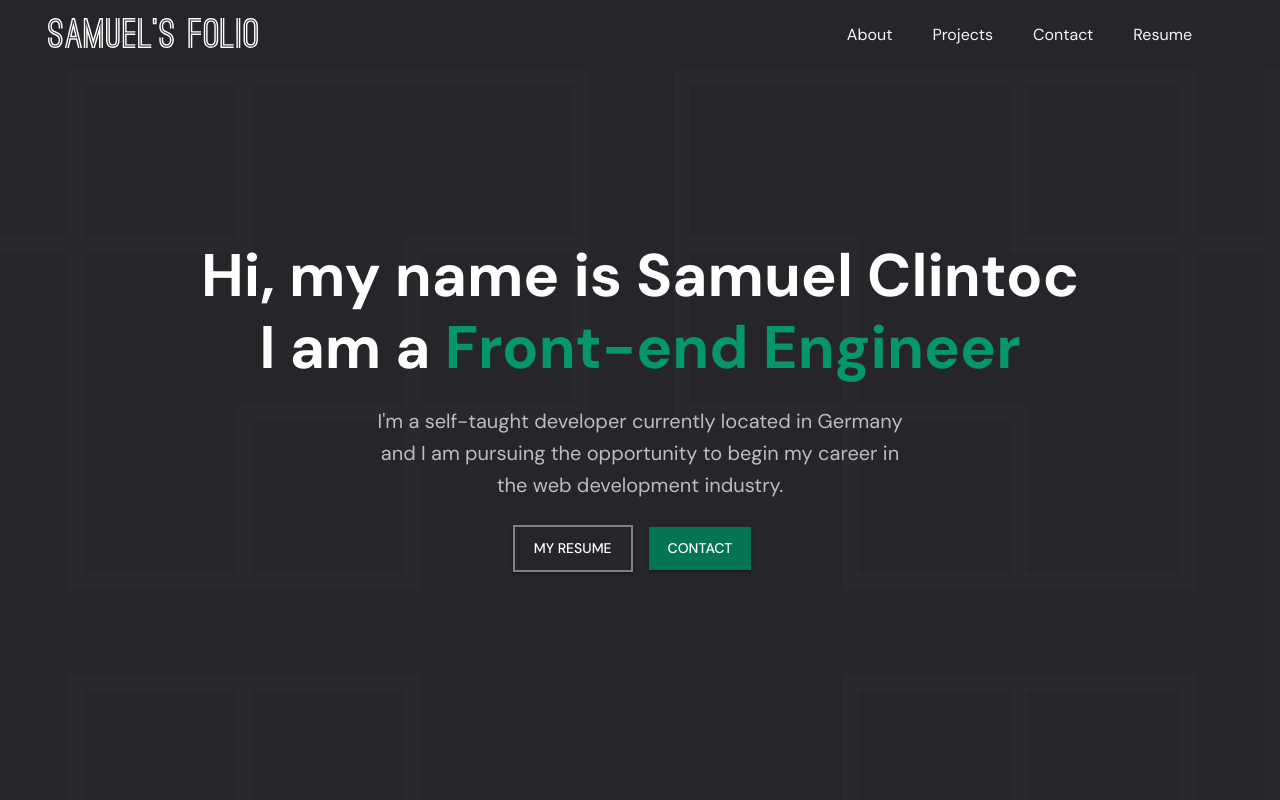
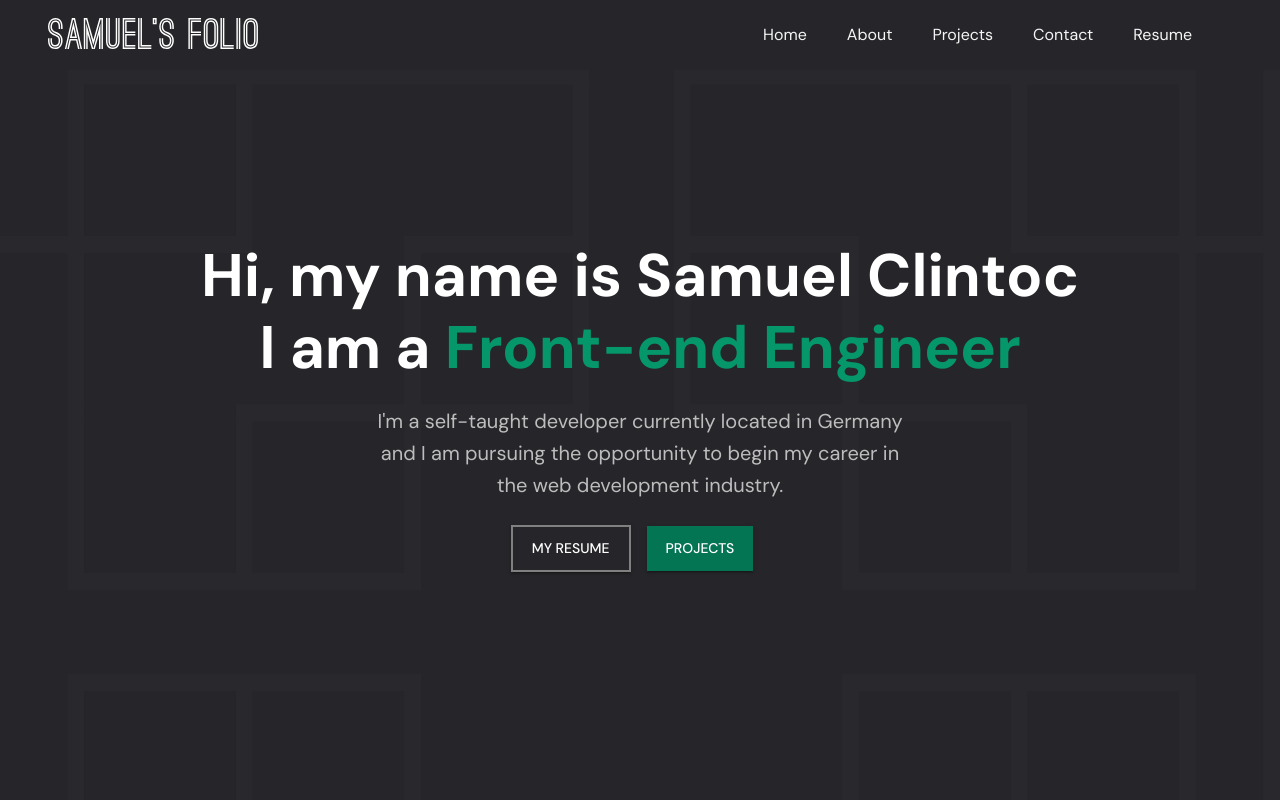
Before and after one commit to beswaax/portfolioWebsitePersonal, a Next.js app: page / in a window 1280 px wide. Shown: the top 800 px of the page. Built offline with nearby package versions, Linux system fonts and the light colour scheme.

Commit message:
added smooth transition and fixed typo issues

```diff
--- a/package.json
+++ b/package.json
@@ -19,6 +19,7 @@
     "nprogress": "^0.2.0",
     "prop-types": "latest",
     "react": "latest",
+    "react-anchor-link-smooth-scroll": "^1.0.12",
     "react-animate-on-scroll": "^2.1.5",
     "react-dom": "latest",
     "react-ga": "^3.3.0",
--- a/src/components/content/PortfolioItems.js
+++ b/src/components/content/PortfolioItems.js
@@ -142,8 +142,8 @@ export default function Blog() {
                 style={{ fontWeight: 400 }}
                 className={classes.desc}
               >
-                Here you can find a wide array of projects that I recently
-                created.
+                Here you can find a variety of projects that I have recently
+                created.{" "}
               </Typography>
             </Box>
           </Container>
--- a/src/components/footers/Footer4.js
+++ b/src/components/footers/Footer4.js
@@ -6,6 +6,7 @@ import Typography from "@material-ui/core/Typography";
 import Link from "../../Link";
 import IconButton from "@material-ui/core/IconButton";
 import LinkedInIcon from "@material-ui/icons/LinkedIn";
+import AnchorLink from "react-anchor-link-smooth-scroll";
 
 const useStyles = makeStyles((theme) => ({
   footer: {
@@ -69,6 +70,12 @@ const useStyles = makeStyles((theme) => ({
       backgroundColor: "#202023",
     },
   },
+  anchorLink: {
+    textDecoration: "none",
+    "&:hover": {
+      textDecoration: "none",
+    },
+  },
 }));
 
 export default function Footer() {
@@ -80,6 +87,7 @@ export default function Footer() {
       width: 200,
     },
     copy: "© 2021 Samuel Clintoc's Portfolio.",
+    link0: "Home",
     link1: "About",
     link2: "Projects",
     link3: "Contact",
@@ -107,27 +115,55 @@ export default function Footer() {
           alignItems="center"
           className={classes.rootBox}
         >
-          <Link href="/" color="inherit" underline="none">
+          <AnchorLink
+            href="#home"
+            className={classes.anchorLink}
+            color="inherit"
+            underline="none"
+          >
             {brand}
-          </Link>
+          </AnchorLink>
           <Box component="nav" ml="auto" className={classes.footerNav}>
-            <Link href="/#about" variant="body1" className={classes.footerLink}>
+            <AnchorLink className={classes.anchorLink} href="#home">
+              <Typography
+                color="textPrimary"
+                variant="body1"
+                className={classes.footerLink}
+              >
+                {content["link0"]}
+              </Typography>
+            </AnchorLink>
+
+            <AnchorLink className={classes.anchorLink} href="#about">
+              <Typography
+                color="textPrimary"
+                variant="body1"
+                className={classes.footerLink}
+              >
                 {content["link1"]}
-            </Link>
-            <Link
-              href="/#projects"
+              </Typography>
+            </AnchorLink>
+
+            <AnchorLink className={classes.anchorLink} href="#projects">
+              <Typography
+                color="textPrimary"
                 variant="body1"
                 className={classes.footerLink}
               >
                 {content["link2"]}
-            </Link>
-            <Link
-              href="/#contact"
+              </Typography>
+            </AnchorLink>
+
+            <AnchorLink className={classes.anchorLink} href="#contact">
+              <Typography
+                color="textPrimary"
                 variant="body1"
                 className={classes.footerLink}
               >
                 {content["link3"]}
-            </Link>
+              </Typography>
+            </AnchorLink>
+
             <Link
               href="https://drive.google.com/file/d/1z4v4HvMePdrs-QSGXAXHZ2BWBg22jNAK/view?usp=sharing"
               target="_blank"
--- a/src/components/headers/Header1.js
+++ b/src/components/headers/Header1.js
@@ -4,6 +4,7 @@ import Container from "@material-ui/core/Container";
 import Box from "@material-ui/core/Box";
 import Typography from "@material-ui/core/Typography";
 import Button from "@material-ui/core/Button";
+import AnchorLink from "react-anchor-link-smooth-scroll";
 
 import Link from "../../Link";
 
@@ -39,8 +40,8 @@ const useStyles = makeStyles((theme) => ({
       backgroundColor: theme.palette.primary.dark,
     },
     marginRight: theme.spacing(2),
-    paddingTop: 9,
-    paddingBottom: 9,
+    paddingTop: 10.5,
+    paddingBottom: 10.5,
     paddingRight: 19,
     paddingLeft: 19,
     borderRadius: 0,
@@ -87,6 +88,12 @@ const useStyles = makeStyles((theme) => ({
   title: {
     fontWeight: 700,
   },
+  anchorLink: {
+    textDecoration: "none",
+    "&:hover": {
+      textDecoration: "none",
+    },
+  },
 }));
 
 export default function Header() {
@@ -98,11 +105,11 @@ export default function Header() {
     description:
       "I'm a self-taught developer currently located in Germany and I am pursuing the opportunity to begin my career in the web development industry.",
     "primary-action": "MY RESUME",
-    "secondary-action": "CONTACT",
+    "secondary-action": "PROJECTS",
   };
 
   return (
-    <section className={classes.section}>
+    <section className={classes.section} id="home">
       <Container maxWidth="md">
         <Box textAlign="center" color="common.white" py={5}>
           <Typography variant="h2" component="h1" gutterBottom={true}>
@@ -139,18 +146,19 @@ export default function Header() {
             >
               {content["primary-action"]}
             </Button>
+
+            <AnchorLink href="#projects" className={classes.anchorLink}>
               <Button
                 variant="contained"
-              component={Link}
                 fullWidth={false}
                 disableRipple
                 disableFocusRipple
                 disableTouchRipple
-              href="/#contact"
                 className={classes.primaryButton}
               >
                 {content["secondary-action"]}
               </Button>
+            </AnchorLink>
           </Box>
         </Box>
       </Container>
--- a/src/components/horizontal-navs/HorizontalNav2.js
+++ b/src/components/horizontal-navs/HorizontalNav2.js
@@ -7,6 +7,7 @@ import Toolbar from "@material-ui/core/Toolbar";
 import Link from "../../Link";
 import IconButton from "@material-ui/core/IconButton";
 import MenuIcon from "@material-ui/icons/Menu";
+import AnchorLink from "react-anchor-link-smooth-scroll";
 
 import Drawer from "@material-ui/core/Drawer";
 import List from "@material-ui/core/List";
@@ -14,18 +15,7 @@ import ListItem from "@material-ui/core/ListItem";
 import ListItemText from "@material-ui/core/ListItemText";
 
 import { useRouter } from "next/router";
-import {
-  ButtonBase,
-  Menu,
-  Collapse,
-  Typography,
-  MenuItem,
-  useTheme,
-  Container,
-} from "@material-ui/core";
-import { withStyles } from "@material-ui/styles";
-
-import { ExpandLess, ExpandMore } from "@material-ui/icons";
+import { Typography, useTheme, Container } from "@material-ui/core";
 
 const useStyles = makeStyles((theme) => ({
   appBar: {
@@ -39,8 +29,13 @@ const useStyles = makeStyles((theme) => ({
   brand: {
     lineHeight: 1,
     marginRight: "auto",
+    textDecoration: "none",
+    "&:hover": {
+      textDecoration: "none",
+    },
   },
   link: {
+    textDecoration: "none",
     marginRight: theme.spacing(5),
     color: theme.palette.grey[100],
     transition: "color 0.25s ease-in-out",
@@ -163,6 +158,19 @@ const useStyles = makeStyles((theme) => ({
   collapseContainer: {
     backgroundImage: [theme.palette.grey[200]],
   },
+  anchorLink: {
+    textDecoration: "none",
+    "&:hover": {
+      textDecoration: "none",
+    },
+  },
+  anchorLink2: {
+    color: theme.palette.text.primary,
+    textDecoration: "none",
+    "&:hover": {
+      textDecoration: "none",
+    },
+  },
 }));
 
 export default function Navigation() {
@@ -189,6 +197,7 @@ export default function Navigation() {
       width: 210,
     },
     drawerBrand: "/assets/logo2/vector/logo-single.svg",
+    link0: "Home",
     link1: "About",
     link2: "Projects",
     link3: "Contact",
@@ -224,42 +233,48 @@ export default function Navigation() {
     <AppBar position="fixed" color="inherit" className={classes.appBar}>
       <Container maxWidth="lg">
         <Toolbar className={classes.toolbar}>
-          <Link
-            href="/"
-            color="primary"
-            underline="none"
-            variant="h5"
-            className={classes.brand}
+          <AnchorLink className={classes.brand} href="#home">
+            {brand}
+          </AnchorLink>
+
+          <AnchorLink className={classes.anchorLink} href="#home">
+            <Typography
+              color="textPrimary"
+              variant="body1"
+              className={classes.link}
             >
-            {brand}
-          </Link>
+              {content["link0"]}
+            </Typography>
+          </AnchorLink>
 
-          <Link
-            href="/#about"
+          <AnchorLink className={classes.anchorLink} href="#about">
+            <Typography
               color="textPrimary"
               variant="body1"
               className={classes.link}
             >
               {content["link1"]}
-          </Link>
+            </Typography>
+          </AnchorLink>
 
-          <Link
-            href="/#projects"
+          <AnchorLink className={classes.anchorLink} href="#projects">
+            <Typography
               color="textPrimary"
               variant="body1"
               className={classes.link}
             >
               {content["link2"]}
-          </Link>
-
-          <Link
-            href="/#contact"
+            </Typography>
+          </AnchorLink>
+          <AnchorLink className={classes.anchorLink} href="#contact">
+            <Typography
               color="textPrimary"
               variant="body1"
               className={classes.link}
             >
               {content["link3"]}
-          </Link>
+            </Typography>
+          </AnchorLink>
 
           <Link
             href="https://drive.google.com/file/d/1z4v4HvMePdrs-QSGXAXHZ2BWBg22jNAK/view?usp=sharing"
@@ -297,7 +312,7 @@ export default function Navigation() {
             borderRight={0}
           >
             <Link
-              href="/"
+              href="/#home"
               color="primary"
               underline="none"
               variant="h5"
@@ -311,43 +326,57 @@ export default function Navigation() {
             </Link>
           </Box>
           <List>
+            <AnchorLink className={classes.anchorLink2} href="#home">
+              <ListItem
+                className={classes.listItem}
+                disableRipple
+                disableTouchRipple
+                button
+                key={content["link0"]}
+                onClick={() => setState({ open: !state.open })}
+              >
+                <ListItemText primary={content["link0"]} />
+              </ListItem>
+            </AnchorLink>
+
+            <AnchorLink className={classes.anchorLink2} href="#about">
               <ListItem
                 className={classes.listItem}
                 disableRipple
                 disableTouchRipple
                 button
                 key={content["link1"]}
-              component={Link}
-              href="/"
                 onClick={() => setState({ open: !state.open })}
               >
                 <ListItemText primary={content["link1"]} />
               </ListItem>
+            </AnchorLink>
+
+            <AnchorLink className={classes.anchorLink2} href="#projects">
               <ListItem
                 className={classes.listItem}
                 disableRipple
                 disableTouchRipple
                 button
                 key={content["link2"]}
-              component={Link}
-              href="/about"
                 onClick={() => setState({ open: !state.open })}
               >
                 <ListItemText primary={content["link2"]} />
               </ListItem>
+            </AnchorLink>
 
+            <AnchorLink className={classes.anchorLink2} href="#contact">
               <ListItem
                 className={classes.listItem}
                 disableRipple
                 disableTouchRipple
                 button
-              key={content["link2"]}
-              component={Link}
-              href="/about"
+                key={content["link3"]}
                 onClick={() => setState({ open: !state.open })}
               >
                 <ListItemText primary={content["link3"]} />
               </ListItem>
+            </AnchorLink>
 
             <ListItem
               className={classes.listItem}
```
Also changed, not shown: 1 other file (tests, documents, lock files or other folders). Lines whose indentation alone changed are shown as unchanged.
